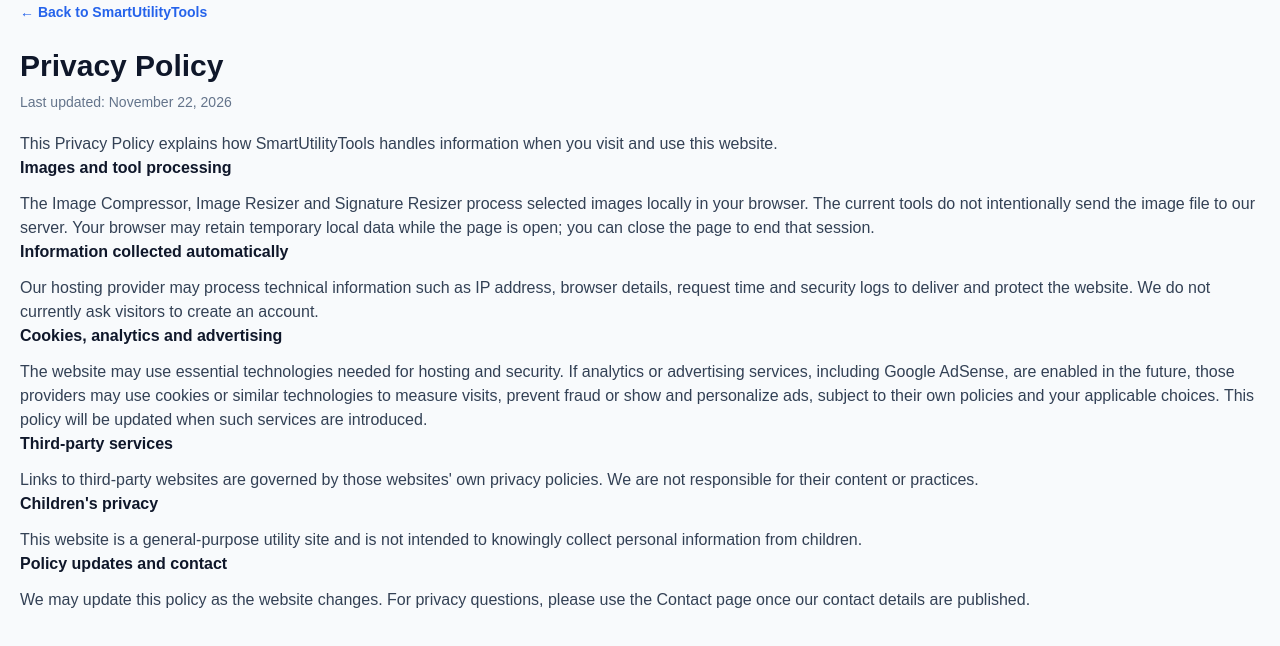
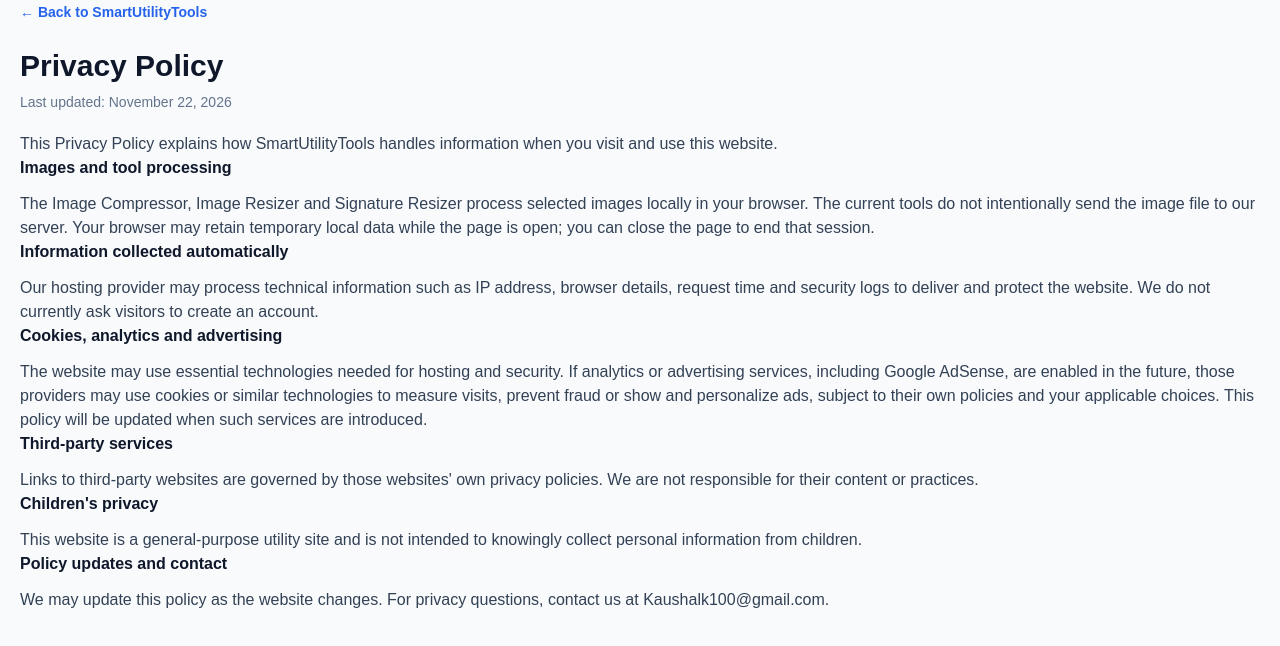
Before and after one commit to onlineservicesjeevika/smartutilitytools, a Next.js app: page /privacy-policy in a window 1280 px wide. Shown: the top 646 px of the page. Built offline with nearby package versions, Linux system fonts and the light colour scheme; no server answers.

Commit message:
Add contact email to privacy policy

```diff
--- a/app/privacy-policy/page.tsx
+++ b/app/privacy-policy/page.tsx
@@ -19,6 +19,6 @@ export default function PrivacyPolicyPage() {
     <h2 className="mt-8 text-xl font-semibold">Children's privacy</h2>
     <p className="mt-3 leading-7 text-slate-700">This website is a general-purpose utility site and is not intended to knowingly collect personal information from children.</p>
     <h2 className="mt-8 text-xl font-semibold">Policy updates and contact</h2>
-    <p className="mt-3 leading-7 text-slate-700">We may update this policy as the website changes. For privacy questions, please use the Contact page once our contact details are published.</p>
+    <p className="mt-3 leading-7 text-slate-700">We may update this policy as the website changes. For privacy questions, contact us at Kaushalk100@gmail.com.</p>
   </main>;
 }
```
